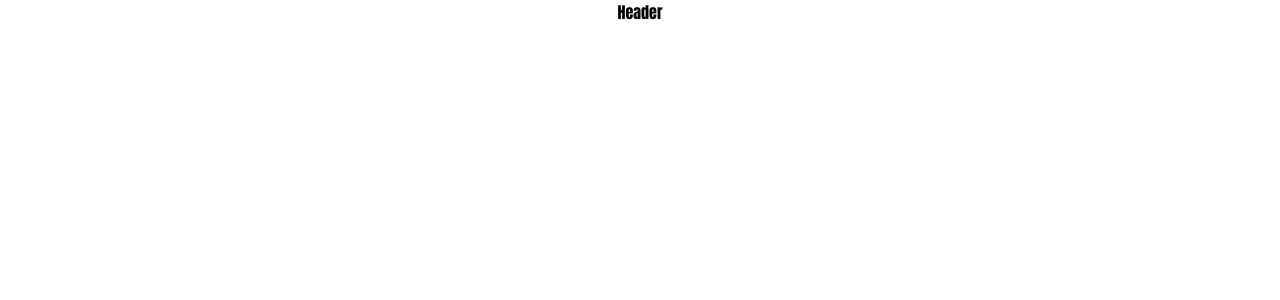
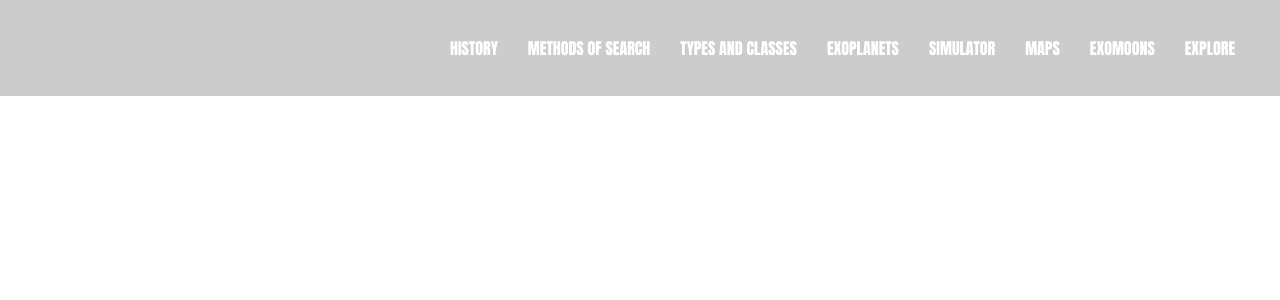
Before and after one commit to mkalybek/stellar_quest, a React (Create React App) app in the folder frontend/: page / in a window 1280 px wide. Shown: the top 300 px of the page. Built offline with nearby package versions, Linux system fonts and the light colour scheme.

Commit message:
Raw header done

```diff
--- a/frontend/package.json
+++ b/frontend/package.json
@@ -9,7 +9,7 @@
     "@testing-library/user-event": "^13.5.0",
     "react": "^18.3.1",
     "react-dom": "^18.3.1",
-    "react-scripts": "5.0.1",
+    "react-scripts": "^5.0.1",
     "sass": "^1.79.4",
     "three": "^0.169.0",
     "web-vitals": "^2.1.4"
--- a/frontend/src/components/header/header.jsx
+++ b/frontend/src/components/header/header.jsx
@@ -2,8 +2,17 @@ import './header.scss'
 
 const Header = () => {
     return (
-        <header className='anton-regular'>
-            Header
+        <header className='header anton-regular'>
+            <ul>
+                <li><a>HISTORY</a></li>
+                <li><a>METHODS OF SEARCH</a></li>
+                <li><a>TYPES AND CLASSES</a></li>
+                <li><a>EXOPLANETS</a></li>
+                <li><a>SIMULATOR</a></li>
+                <li><a>MAPS</a></li>
+                <li><a>EXOMOONS</a></li>
+                <li><a>EXPLORE</a></li>
+            </ul>
         </header>
     );
 };
--- a/frontend/src/components/header/header.scss
+++ b/frontend/src/components/header/header.scss
@@ -0,0 +1,39 @@
+.header {
+    position: fixed;
+    background-color: rgb(0, 0, 0, 0.2);
+    color: #fff;
+    padding: 20px;
+    width: 100%;
+    display: flex;
+    flex-direction: row;
+    justify-content: end;
+
+
+    .logo {
+        font-size: 24px;
+        font-weight: bold;
+    }
+
+    ul {
+        list-style: none;
+        padding: 0;
+        display: inline;
+        position: relative;
+        margin-right: 50px;
+
+        li {
+            display: inline;
+            margin: 0 15px;
+            text-decoration: none;
+
+            a {
+                color: #fff;
+                text-decoration: none;
+
+                &:hover {
+                    text-decoration: underline;
+                }
+            }
+        }
+    }
+}
--- a/frontend/src/styles/fonts.scss
+++ b/frontend/src/styles/fonts.scss
@@ -1,11 +1,18 @@
-@import url('https://fonts.googleapis.com/css2?family=Anton&display=swap');
 @import url('https://fonts.googleapis.com/css2?family=Anton&family=Josefin+Sans:ital,wght@0,100..700;1,100..700&display=swap');
+@import url('https://fonts.googleapis.com/css2?family=Montserrat:ital,wght@0,100..900;1,100..900&display=swap');
 
 .anton-regular {
     font-family: "Anton", sans-serif;
     font-weight: 400;
     font-style: normal;
 }
+
+// .montserrat-<uniquifier> {
+//     font-family: "Montserrat", sans-serif;
+//     font-optical-sizing: auto;
+//     font-weight: <weight>;
+//     font-style: normal;
+// }
 
 // <uniquifier>: Use a unique and descriptive class name
 // <weight>: Use a value from 100 to 700
```
Also changed, not shown: 1 other file (tests, documents, lock files or other folders).
